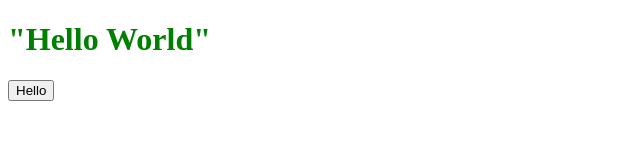
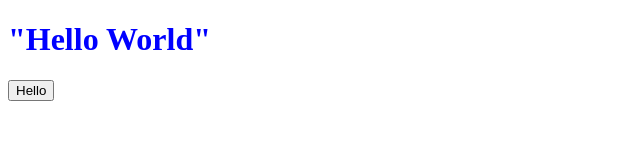
Before and after one commit to pcyu/gulpboilerplate, a website: page public/index.html in a window 1280 px wide. Shown: the whole page, without its empty margins (0-640 px from the left). Drawn offline with nearby package versions, Linux system fonts and the light colour scheme.

Commit message:
changed color back to blue

```diff
--- a/public/style.css
+++ b/public/style.css
@@ -1,3 +1,3 @@
 h1 {
-  color: green
+  color: blue
 }
```
